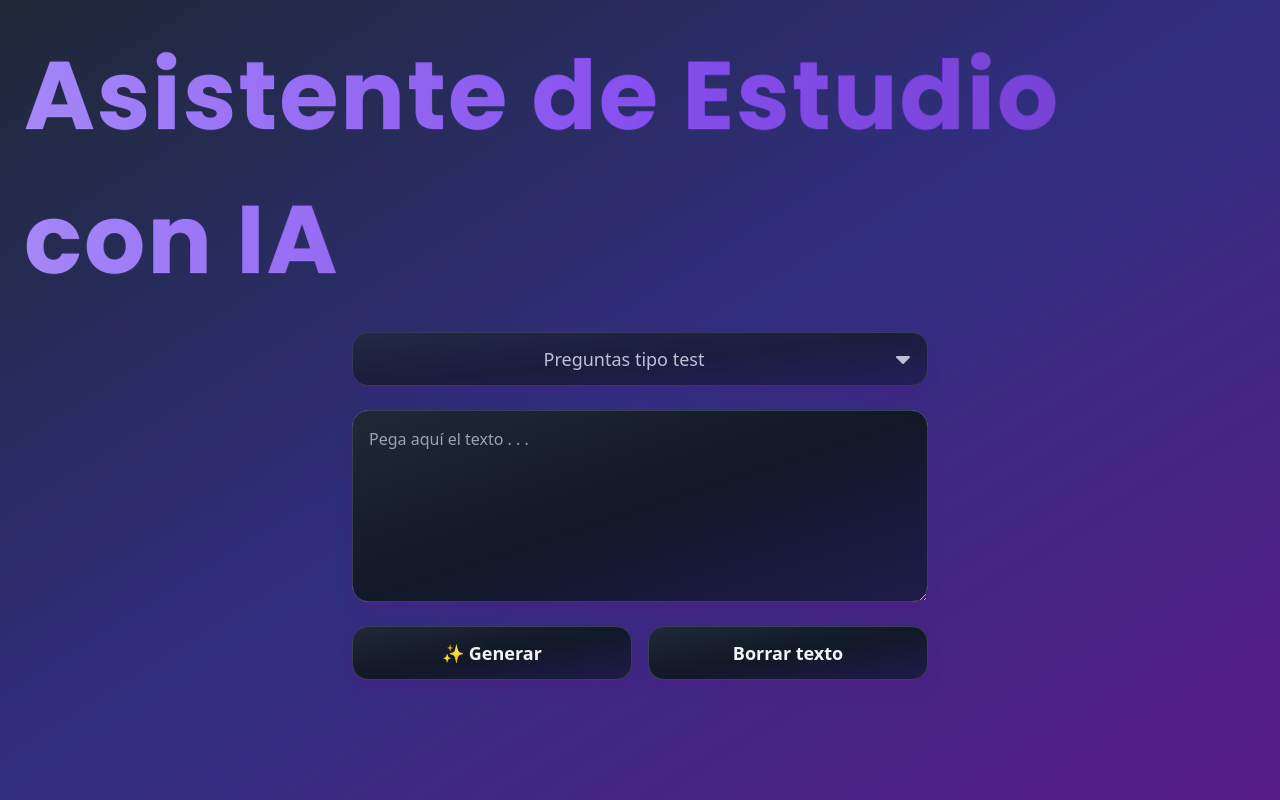
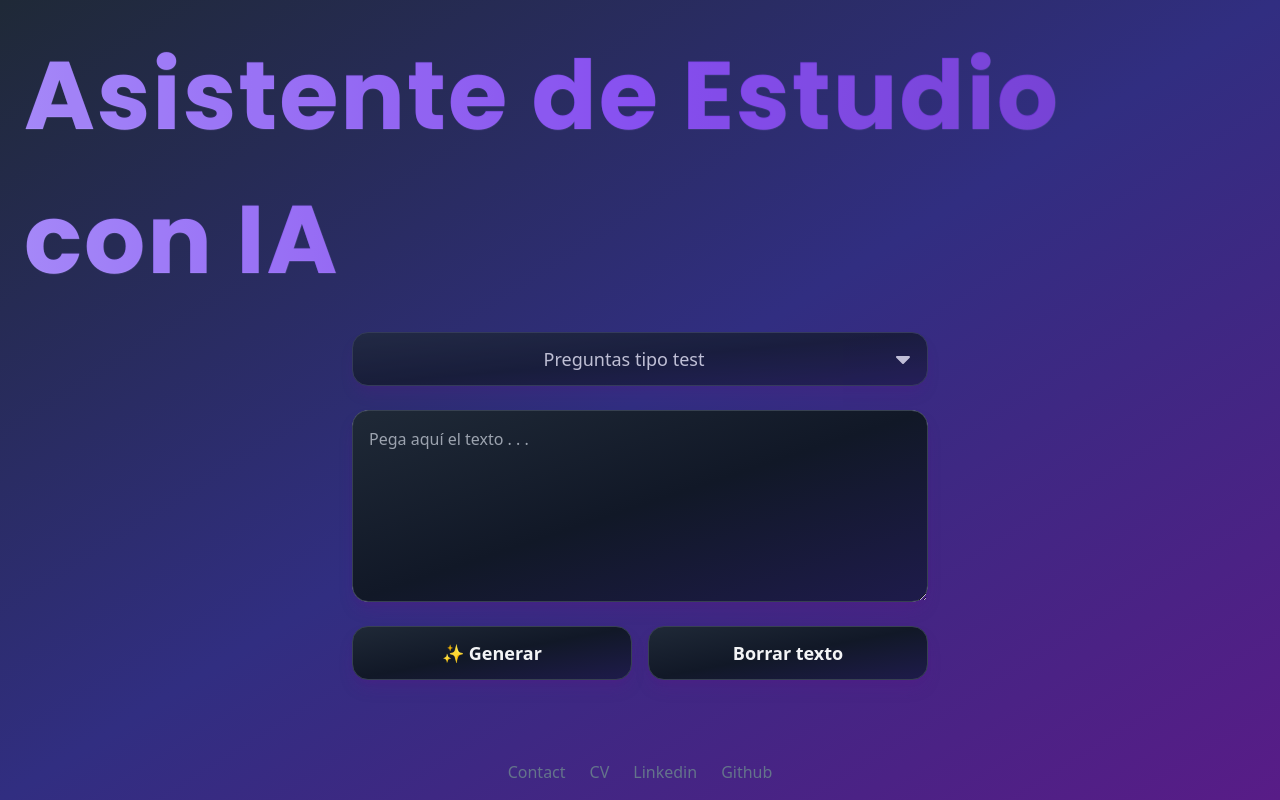
Before and after one commit to TomasUhiaOtero/Asistente-IA, a React (Vite) app in the folder client/: page / in a window 1280 px wide. Built offline with nearby package versions, Linux system fonts and the light colour scheme; what @midudev/tailwind-animations would draw is missing.

Commit message:
Version 1.0 acabada

```diff
--- a/client/src/App.jsx
+++ b/client/src/App.jsx
@@ -3,6 +3,7 @@ import CustomSelect from "./components/customSelect";
 import ActionBar from "./components/actionBar";
 import GlitchH1 from "./components/GlitchH1";
 import Flashcard from "./components/Flashcard";
+import Footer from "./components/Footer";
 import axios from "axios";
 
 function App() {
@@ -218,6 +219,8 @@ function App() {
           </div>
         </div>
       )}
+
+      <Footer />
     </div>
   );
 }
--- /dev/null
+++ b/client/src/components/Footer.jsx
@@ -0,0 +1,75 @@
+import React from 'react'
+import Swal from 'sweetalert2'
+
+const Footer = () => {
+
+    //Clic en contacto con swal2
+    function handleClicContact() {
+        Swal.fire({
+            title: 'Contacto',
+            html: `
+              <p><strong>Teléfono:</strong> +34 698 10 73 75</p>
+              <p><strong>Email:</strong> uhiaoterotomas@gmail.com </p>
+            `,
+            icon: 'info',
+            confirmButtonText: 'Cerrar',
+            background: '#1e293b', // Tailwind slate-800
+            color: '#f1f5f9', // Tailwind slate-100
+            confirmButtonColor: '#3b82f6', // Tailwind blue-500
+        })
+    }
+
+    //Clic en contacto con swal2
+    function handleClicCv() {
+        Swal.fire({
+            title: "A continuación se descargará mi Curriculum",
+            showCancelButton: true,
+            confirmButtonText: "Aceptar",
+            denyButtonText: `Cancelar`,
+            background: '#1e293b', // Tailwind slate-800
+            color: '#f1f5f9', // Tailwind slate-100
+            confirmButtonColor: '#3b82f6', // Tailwind blue-500
+        }).then((result) => {
+            /* Read more about isConfirmed, isDenied below */
+            if (result.isConfirmed) {
+                Swal.fire("Descargando...", "", "success");
+                const link = document.createElement("a")
+                link.href = "/TomasUhiaOteroResume.pdf"
+                link.download = "TomasUhiaOteroResume.pdf"
+                document.body.appendChild(link)
+                link.click()
+                document.body.removeChild(link)
+            } else if (result.isDenied) {
+                Swal.fire("Cancelado :(", "", "info");
+            }
+        });
+    }
+
+    return (
+        <div className='fixed bottom-0 left-0 w-full text-slate-500 flex flex-row justify-center items-center gap-6 p-4'>
+            <span onClick={handleClicContact} className='cursor-pointer hover:text-white hover:scale-110 transition-transform duration-200 ease-out hover:drop-shadow-[0_0_6px_rgba(255,255,255,0.6)]'>
+                Contact
+            </span>
+            <span onClick={handleClicCv} className='cursor-pointer hover:text-white hover:scale-110 transition-transform duration-200 ease-out hover:drop-shadow-[0_0_6px_rgba(255,255,255,0.6)]'>
+                CV
+            </span>
+            <a
+                href='https://www.linkedin.com/in/tom%C3%A1s-uh%C3%ADa-otero-b10748345/'
+                target='_blank'
+                rel="noopener noreferrer"
+                className='cursor-pointer hover:text-white hover:scale-110 transition-transform duration-200 ease-out hover:drop-shadow-[0_0_6px_rgba(255,255,255,0.6)]'>
+                Linkedin
+            </a>
+            <a
+                href='https://github.com/TomasUhiaOtero'
+                target='_blank'
+                rel="noopener noreferrer"
+                className='cursor-pointer hover:text-white hover:scale-110 transition-transform duration-200 ease-out hover:drop-shadow-[0_0_6px_rgba(255,255,255,0.6)]'>
+                Github
+            </a>
+
+        </div>
+    )
+}
+
+export default Footer
--- a/package.json
+++ b/package.json
@@ -6,6 +6,7 @@
     "tailwindcss": "^4.1.16"
   },
   "dependencies": {
-    "@tailwindcss/typography": "^0.5.19"
+    "@tailwindcss/typography": "^0.5.19",
+    "sweetalert2": "^11.26.3"
   }
 }
```
Also changed, not shown: 1 other file (tests, documents, lock files or other folders).
